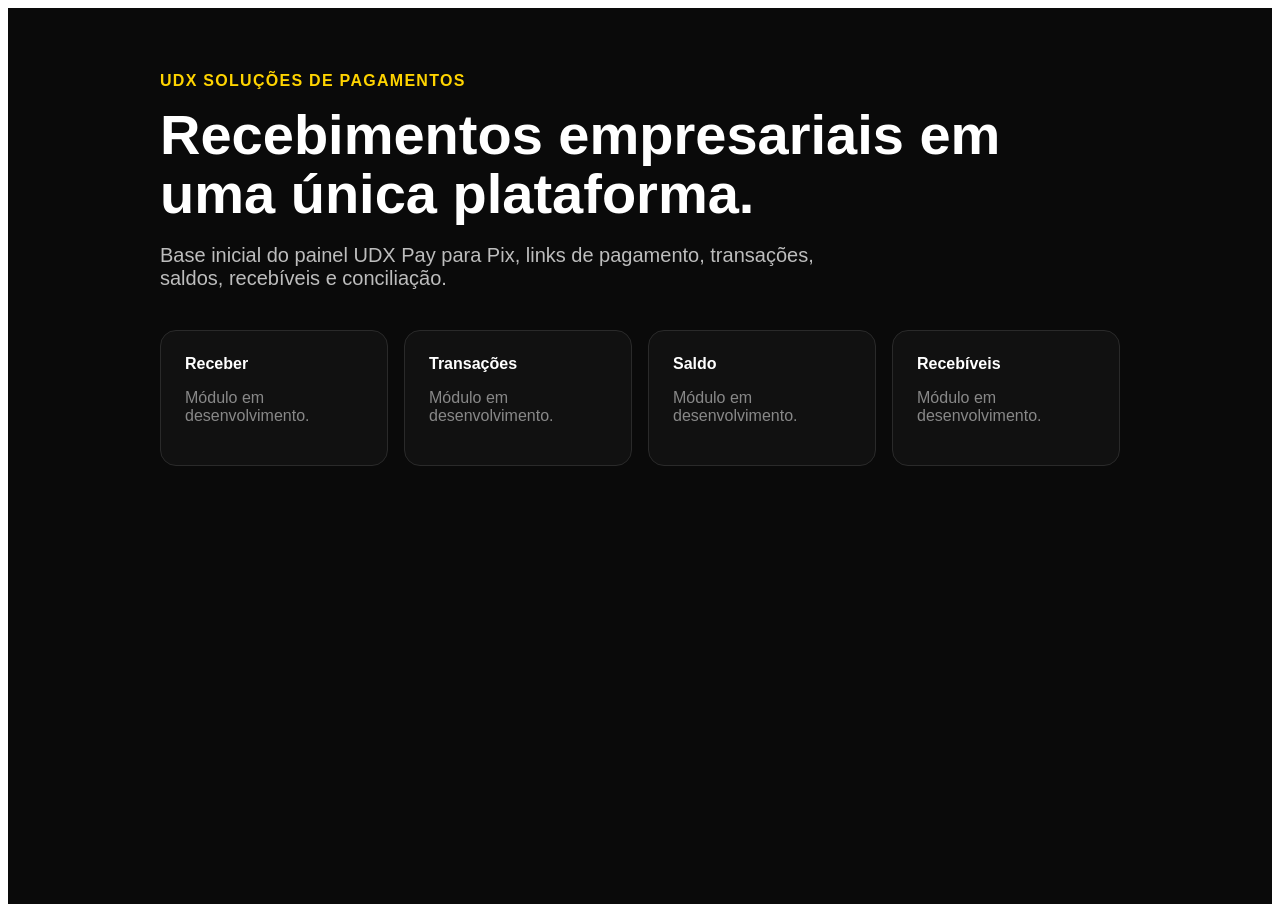
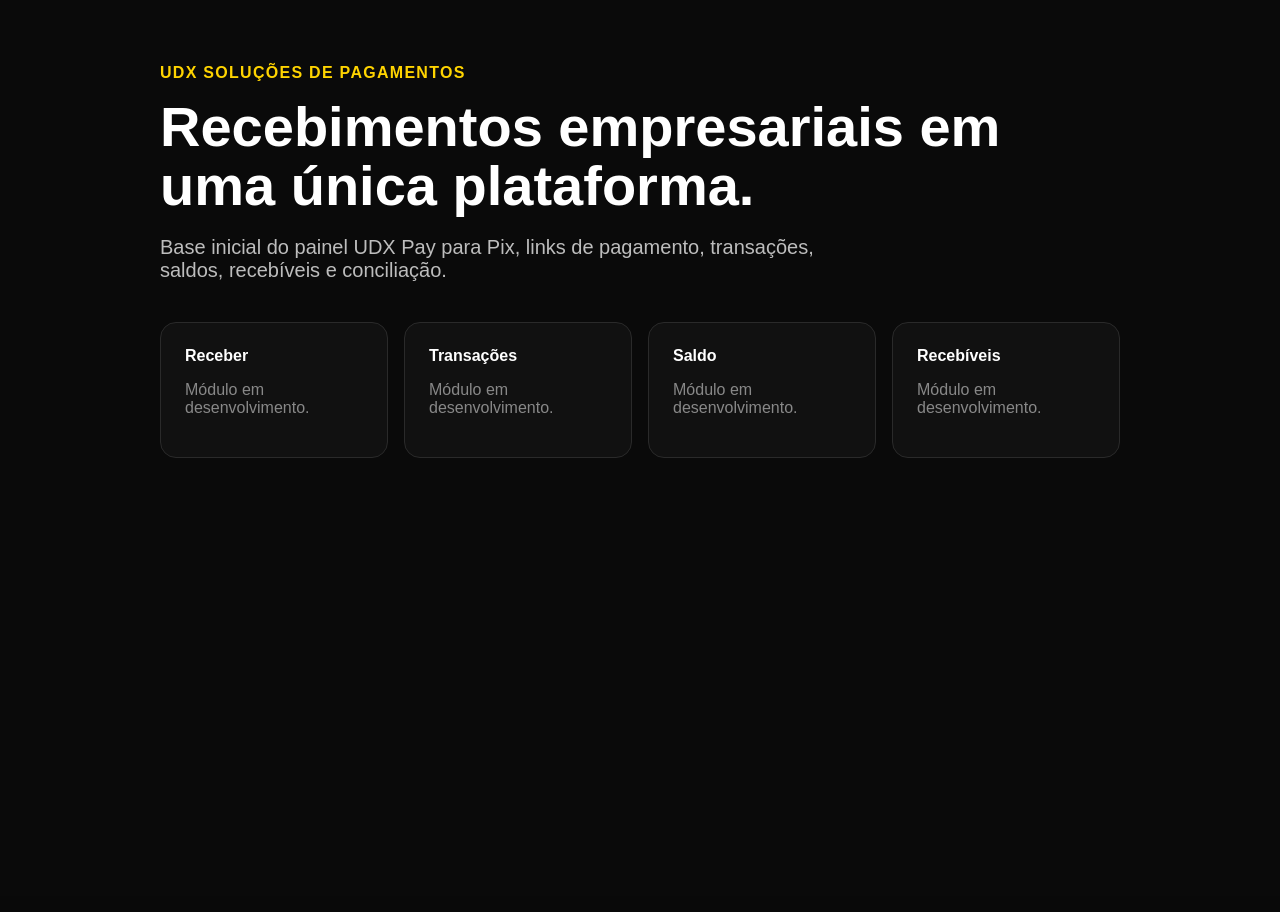
Before and after one commit to gcnb-ltda/UDX-Solucoes-de-Pagamentos, a Next.js app in the folder frontend/: page / in a window 1280 px wide. Built offline with nearby package versions, Linux system fonts and the light colour scheme.

Commit message:
fix(frontend): add required Next.js root layout

```diff
--- /dev/null
+++ b/frontend/app/layout.tsx
@@ -0,0 +1,17 @@
+import type { Metadata } from "next";
+import type { ReactNode } from "react";
+
+export const metadata: Metadata = {
+  title: "UDX Soluções de Pagamentos",
+  description: "Plataforma empresarial de pagamentos e recebimentos UDX.",
+};
+
+export default function RootLayout({ children }: Readonly<{ children: ReactNode }>) {
+  return (
+    <html lang="pt-BR">
+      <body style={{ margin: 0, background: "#090909", color: "#ffffff", fontFamily: "Arial, sans-serif" }}>
+        {children}
+      </body>
+    </html>
+  );
+}
```
